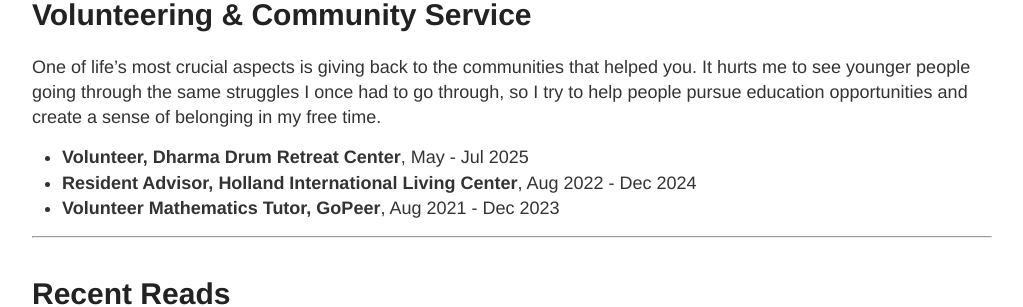
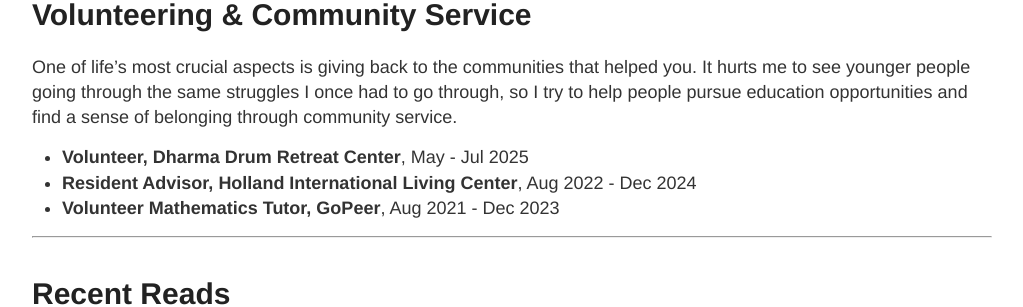
Before and after one commit to nicolehao34/nicolehao34.github.io, a Jekyll site: the page built from index.md, in a window 1280 px wide and 900 px high, scrolled down 2328 px. Shown: the part 209-516 px from the top of the window, without its empty margins (128-1151 px from the left). Built offline with Jekyll 4.4.1, drawn with Linux system fonts in a browser that asks for light colours.

Commit message:
Update index.md

```diff
--- a/index.md
+++ b/index.md
@@ -77,7 +77,7 @@
 ------
 
 # Volunteering & Community Service
-One of life's most crucial aspects is giving back to the communities that helped you. It hurts me to see younger people going through the same struggles I once had to go through, so I try to help people pursue education opportunities and create a sense of belonging in my free time.
+One of life's most crucial aspects is giving back to the communities that helped you. It hurts me to see younger people going through the same struggles I once had to go through, so I try to help people pursue education opportunities and find a sense of belonging through community service.
 
 - **Volunteer, Dharma Drum Retreat Center**, May - Jul 2025
 - **Resident Advisor, Holland International Living Center**, Aug 2022 - Dec 2024
```
